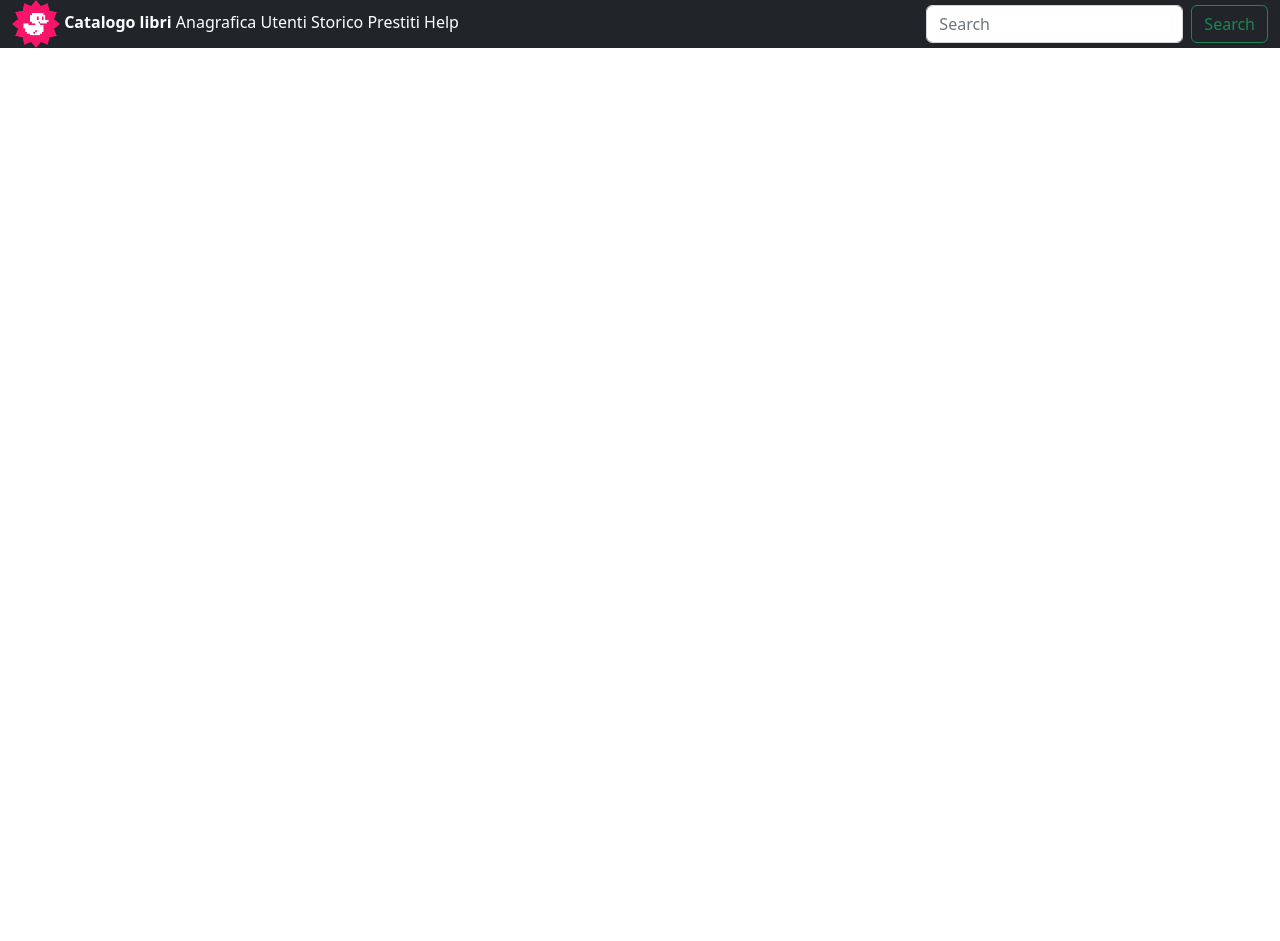
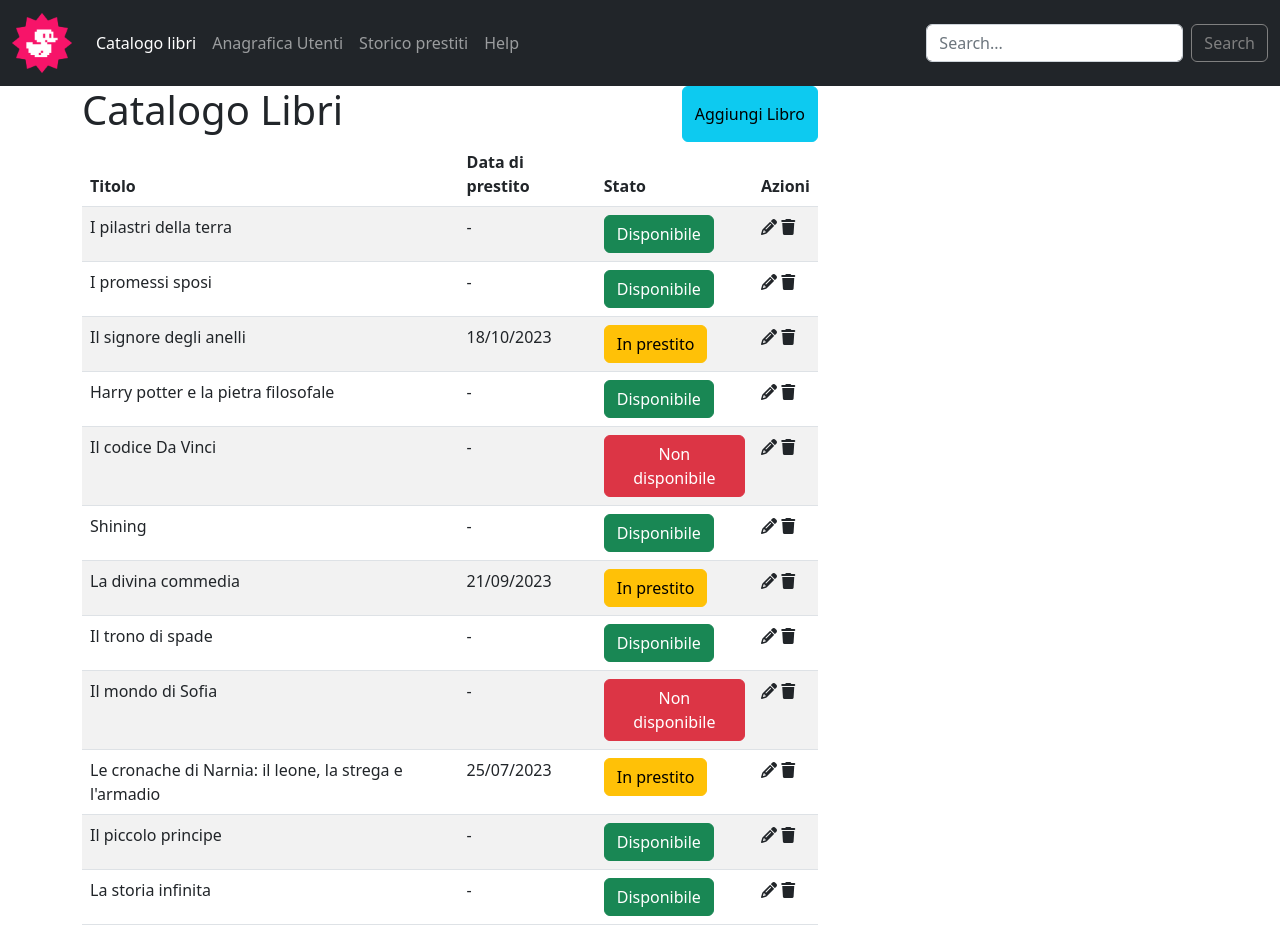
Before and after one commit to HedyehSadeghi/html-css-bootstrap-dashboard, a plain HTML site: page index.html in a window 1280 px wide. Before the commit the page ends 800 px from the top, so only its background shows below. Drawn offline with nearby package versions, Linux system fonts and the light colour scheme.

Commit message:
header fixed

```diff
--- a/css/style.css
+++ b/css/style.css
@@ -6,19 +6,28 @@
 }
 
 /*Tag */
-
+a{
+    color: white;
+    text-decoration: none;
+}
 
 /*Classi */
 
-.bg-header{
-    background-color: rgb(33, 37, 41);
-}
 
 .img-header{
     width:3em;
     height: auto;
+}
+
+.search-button{
+    background-color:transparent;
+    border-color: grey;
+    color:grey;
 
 }
 
 
+
+
+
 /*ID */
--- a/index.html
+++ b/index.html
@@ -8,42 +8,170 @@
 
     <link href="https://cdn.jsdelivr.net/npm/bootstrap@5.2.3/dist/css/bootstrap.min.css" rel="stylesheet" integrity="sha384-rbsA2VBKQhggwzxH7pPCaAqO46MgnOM80zW1RWuH61DGLwZJEdK2Kadq2F9CUG65" crossorigin="anonymous">
 
-
+    <!-- link per icone-->
+    <link rel="stylesheet" href="https://cdnjs.cloudflare.com/ajax/libs/font-awesome/6.4.2/css/all.min.css" integrity="sha512-z3gLpd7yknf1YoNbCzqRKc4qyor8gaKU1qmn+CShxbuBusANI9QpRohGBreCFkKxLhei6S9CQXFEbbKuqLg0DA==" crossorigin="anonymous" referrerpolicy="no-referrer" />
     <link rel="stylesheet" href="./css/style.css">
   </head>
 
+
   <body>
-    <header class="bg-header">
-      <nav>
-        <div class="container-fluid d-flex justify-content-between align-items-center">
-          <div class="text-white">
-            <img src="./img/duck.png" alt="logo" class="img-fluid img-header">
-            <a href=".." class="fw-bold text-white text-decoration-none">Catalogo libri</a>
-            <a>Anagrafica Utenti</a>
-            <a>Storico Prestiti</a>
-            <a>Help</a>
-          </div>
+    <header>
 
-          <div>
+      <nav class="navbar navbar-expand-lg navbar-dark bg-dark">
+
+        <div class="container-fluid">
+
+          <a class="navbar-brand" href="#"> <img src="./img/duck.png" alt="logo" class="img-fluid img-header"> </a> <!--logo -->
+
+          <div class="collapse navbar-collapse" id="navbarSupportedContent">
+            <ul class="navbar-nav me-auto mb-2 mb-lg-0">
+              <li class="nav-item">
+                <a class="nav-link active" aria-current="page" href="#">Catalogo libri</a>
+              </li>
+              <li class="nav-item">
+                <a class="nav-link" href="#">Anagrafica Utenti</a>
+              </li>
+              <li class="nav-item">
+                <a class="nav-link" href="#">Storico prestiti</a>
+              </li>
+              <li class="nav-item">
+                <a class="nav-link" href="#">Help</a>
+              </li>
+            </ul>
+
             <form class="d-flex" role="search">
-              <input class="form-control me-2" type="search" placeholder="Search" aria-label="Search">
-              <button class="btn btn-outline-success" type="submit">Search</button>
+              <input class="form-control me-2" type="search" placeholder="Search..." aria-label="Search">
+              <button class="btn btn-secondary search-button" type="submit">Search</button>
             </form>
-
           </div>
 
         </div>
       </nav>
-
-
     </header>
 
 
     <main>
+      <div class="container">
+        <div class="row">
+
+          <div class="col-8">
+
+            <div class="d-flex justify-content-between">
+              <h1>Catalogo Libri</h1>
+              <button type="button" class="btn btn-info">Aggiungi Libro</button>
+            </div>
+
+
+            <table class="table table-striped">
+              <thead>
+                <tr>
+                <th>Titolo</th>
+                <th>Data di prestito</th>
+                <th>Stato</th>
+                <th>Azioni</th>
+                </tr>
+              </thead>
+
+              <tbody>
+                <tr>
+                  <td>I pilastri della terra</td>
+                  <td>-</td>
+                  <td><button type="button" class="btn btn-success">Disponibile</button></td>
+                  <td> <i class="fa fa-pencil" aria-hidden="true"></i> <i class="fa fa-trash" aria-hidden="true"></i> </td>
+
+                </tr>
+
+                <tr>
+                  <td>I promessi sposi</td>
+                  <td>-</td>
+                  <td><button type="button" class="btn btn-success">Disponibile</button></td>
+                  <td>  <i class="fa fa-pencil" aria-hidden="true"></i> <i class="fa fa-trash" aria-hidden="true"></i>  </td>
+                </tr>
+
+                <tr>
+                  <td>Il signore degli anelli</td>
+                  <td>18/10/2023</td>
+                  <td><button type="button" class="btn btn-warning">In prestito</button></td>
+                  <td> <i class="fa fa-pencil" aria-hidden="true"></i> <i class="fa fa-trash" aria-hidden="true"></i> </td>
+                </tr>
+
+                <tr>
+                  <td>Harry potter e la pietra filosofale</td>
+                  <td>-</td>
+                  <td><button type="button" class="btn btn-success">Disponibile</button> </td>
+                  <td> <i class="fa fa-pencil" aria-hidden="true"></i> <i class="fa fa-trash" aria-hidden="true"></i></td>
+                </tr>
+
+                <tr>
+                  <td>Il codice Da Vinci</td>
+                  <td>-</td>
+                  <td><button type="button" class="btn btn-danger">Non disponibile</button></td>
+                  <td> <i class="fa fa-pencil" aria-hidden="true"></i> <i class="fa fa-trash" aria-hidden="true"></i></td>
+                </tr>
+
+                <tr>
+                  <td>Shining</td>
+                  <td>-</td>
+                  <td><button type="button" class="btn btn-success">Disponibile</button> </td>
+                  <td> <i class="fa fa-pencil" aria-hidden="true"></i> <i class="fa fa-trash" aria-hidden="true"></i></td>
+                </tr>
+
+                <tr>
+                  <td>La divina commedia</td>
+                  <td>21/09/2023</td>
+                  <td><button type="button" class="btn btn-warning">In prestito</button></td>
+                  <td> <i class="fa fa-pencil" aria-hidden="true"></i> <i class="fa fa-trash" aria-hidden="true"></i></td>
+                </tr>
+
+                <tr>
+                  <td>Il trono di spade</td>
+                  <td>-</td>
+                  <td><button type="button" class="btn btn-success">Disponibile</button> </td>
+                  <td> <i class="fa fa-pencil" aria-hidden="true"></i> <i class="fa fa-trash" aria-hidden="true"></i></td>
+                </tr>
+
+                <tr>
+                  <td>Il mondo di Sofia</td>
+                  <td>-</td>
+                  <td><button type="button" class="btn btn-danger">Non disponibile</button></td>
+                  <td> <i class="fa fa-pencil" aria-hidden="true"></i> <i class="fa fa-trash" aria-hidden="true"></i> </td>
+                </tr>
+
+                <tr>
+                  <td>Le cronache di Narnia: il leone, la strega e l'armadio</td>
+                  <td>25/07/2023</td>
+                  <td><button type="button" class="btn btn-warning">In prestito</button> </td>
+                  <td><i class="fa fa-pencil" aria-hidden="true"></i> <i class="fa fa-trash" aria-hidden="true"></i></td>
+                </tr>
+
+                <tr>
+                  <td>Il piccolo principe</td>
+                  <td>-</td>
+                  <td><button type="button" class="btn btn-success">Disponibile</button> </td>
+                  <td> <i class="fa fa-pencil" aria-hidden="true"></i> <i class="fa fa-trash" aria-hidden="true"></i></td>
+                </tr>
+
+                <tr>
+                  <td>La storia infinita</td>
+                  <td>-</td>
+                  <td><button type="button" class="btn btn-success">Disponibile</button> </td>
+                  <td> <i class="fa fa-pencil" aria-hidden="true"></i> <i class="fa fa-trash" aria-hidden="true"></i></td>
+                </tr>
+
+              </tbody>
+            </table>
+          </div>
+
+          <div class="col-4">
 
 
 
+          </div>
 
+
+        </div>
+
+      </div>
     </main>
 
 
```
